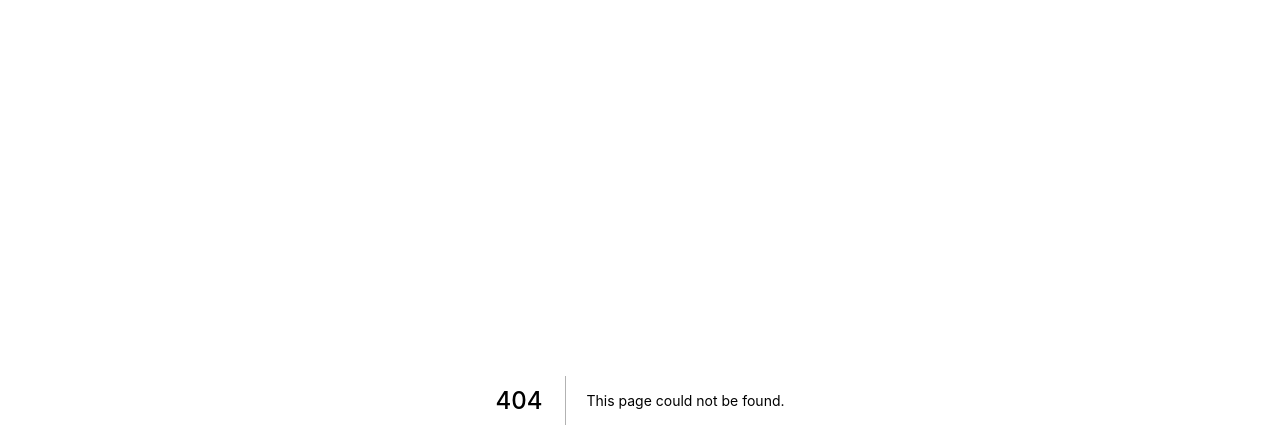
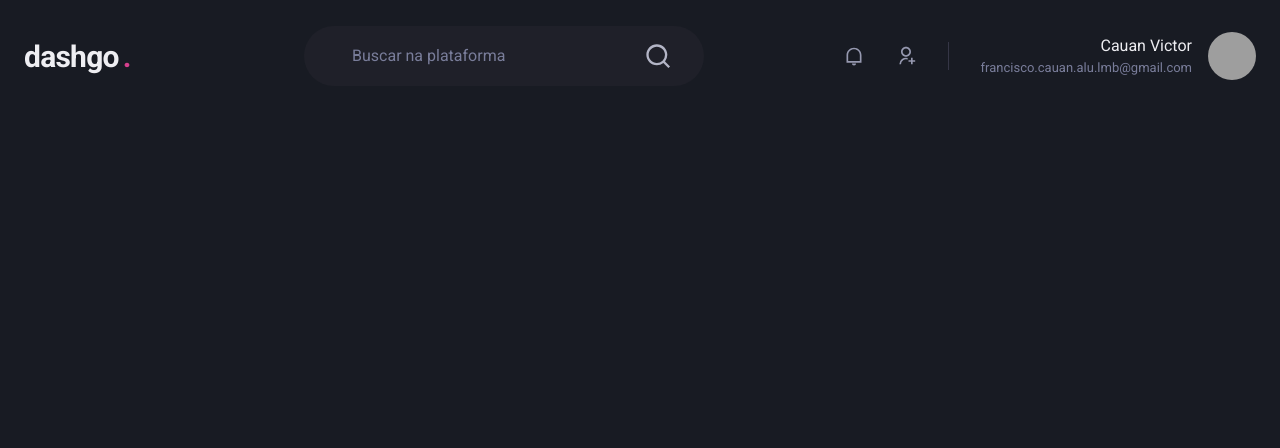
Before and after one commit to CauanDZN/dashgo, a Next.js app: page /dashboard in a window 1280 px wide. Before the commit this address had no page. Shown: the top 448 px of the page. Built offline with nearby package versions, Linux system fonts and the light colour scheme; grey boxes are pictures that could not be loaded.

Commit message:
👱‍♂️ Creating header

```diff
--- a/package.json
+++ b/package.json
@@ -16,7 +16,8 @@
     "framer-motion": "^6.5.1",
     "next": "12.2.3",
     "react": "18.2.0",
-    "react-dom": "18.2.0"
+    "react-dom": "18.2.0",
+    "react-icons": "^4.4.0"
   },
   "devDependencies": {
     "@types/node": "^18.0.6",
--- /dev/null
+++ b/src/components/Header.tsx
@@ -0,0 +1,78 @@
+import { Flex, Input, Text, Icon, Stack, HStack, Box, Avatar } from "@chakra-ui/react"
+import { RiNotificationLine, RiSearchLine, RiUserAddLine } from 'react-icons/ri'
+
+export function Header(){
+    return(
+        <Flex
+            as="header"
+            w="100%"
+            maxWidth={1400}
+            h="20"
+            mx="auto"
+            mt="4"
+            align="center"
+            px="6"
+        >
+            <Text
+                fontSize="3xl"
+                fontWeight="bold"
+                letterSpacing="tight"
+                w="64"
+
+            >
+                dashgo
+                <Text as="span" ml="1" color="pink.500">.</Text>
+            </Text>
+
+            <Flex
+                as="label"
+                flex="1"
+                py="4"
+                px="8"
+                ml="6"
+                maxWidth={400}
+                alignSelf="center"
+                color="gray.200"
+                position="relative"
+                bg="gray.800"
+                borderRadius="full"
+            >
+                <Input
+                    color="gray.50"
+                    variant="unstyled"
+                    px="4"
+                    mr="4"
+                    placeholder="Buscar na plataforma"
+                    _placeholder={{
+                        color: 'gray.400'
+                    }}
+                />
+
+                <Icon as={RiSearchLine} fontSize="28" />
+            </Flex>
+
+            <Flex
+                align="center"
+                ml="auto"
+            >
+
+                <HStack spacing="8" mx="8" pr="8" py="1" color="gray.300" borderRightWidth={1} borderColor="gray.700">
+                    <Icon as={RiNotificationLine} fontSize="20" />
+                    <Icon as={RiUserAddLine} fontSize="20" />
+                </HStack>
+
+                <Flex align="center">
+                    <Box mr="4" textAlign="right">
+                        <Text>Cauan Victor</Text>
+                        <Text color="gray.400" fontSize="small">
+                            francisco.cauan.alu.lmb@gmail.com
+                        </Text>
+                    </Box>
+
+                    <Avatar size="md" name="Cauan Victor" src="https://github.com/CauanDZN.png" />
+                </Flex>
+
+            </Flex>
+        </Flex>
+    )
+}
--- /dev/null
+++ b/src/pages/dashboard.tsx
@@ -0,0 +1,7 @@
+import { Header } from "../components/Header";
+
+export default function Dashboard() {
+    return(
+        <Header />
+    )
+}
```
Also changed, not shown: 1 other file (tests, documents, lock files or other folders).
